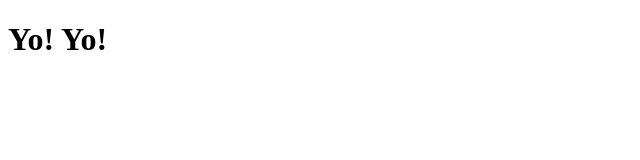
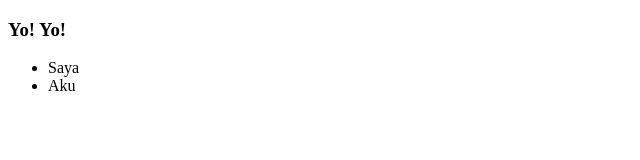
Before and after one commit to rhobith/coba-test, a plain HTML site: page index.html in a window 1280 px wide. Shown: the whole page, without its empty margins (0-640 px from the left). Drawn offline with Linux system fonts and the light colour scheme.

Commit message:
Update index.html

```diff
--- a/index.html
+++ b/index.html
@@ -7,6 +7,10 @@
   </head>
 
   <body>
-    <h1>Yo! Yo!</h1>
+    <h3>Yo! Yo!</h3>
+    <ul>
+      <li>Saya</li>
+      <li>Aku</li>
+    </ul>
   </body>
 </html>
```
